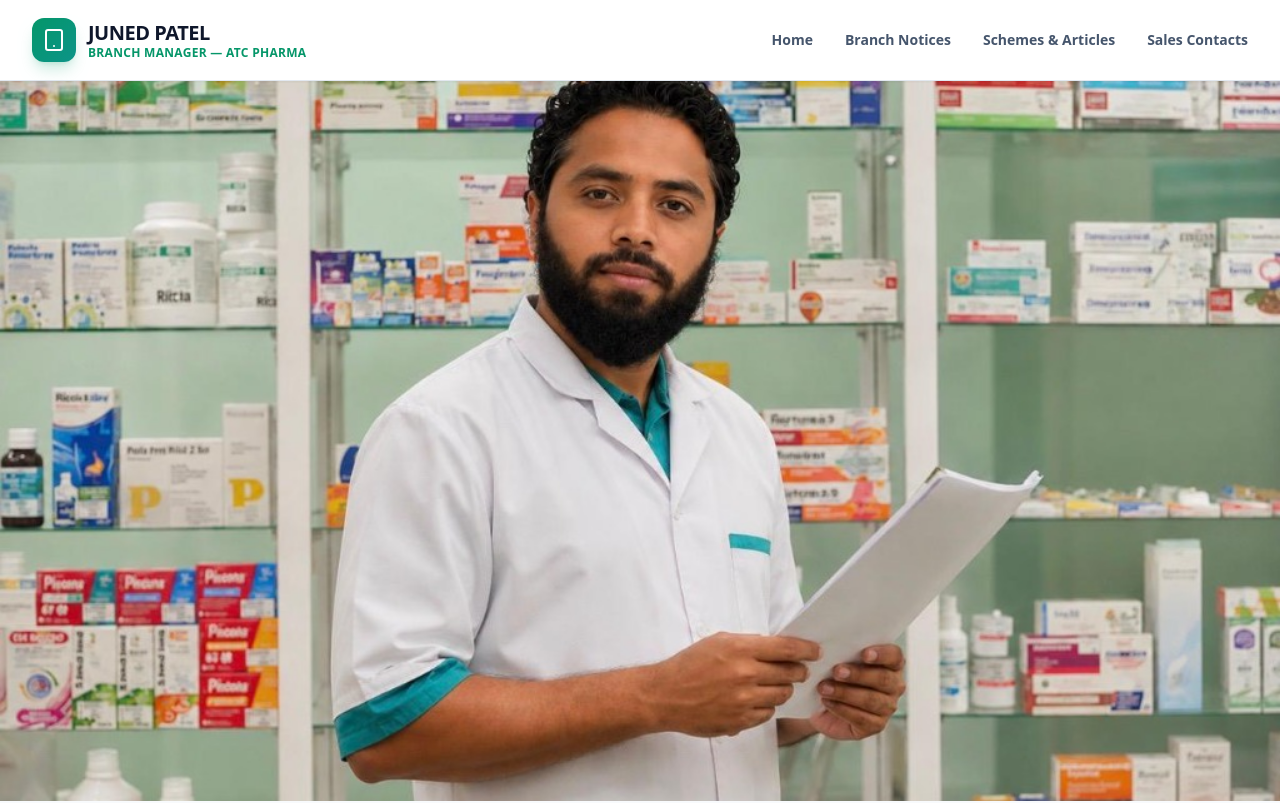
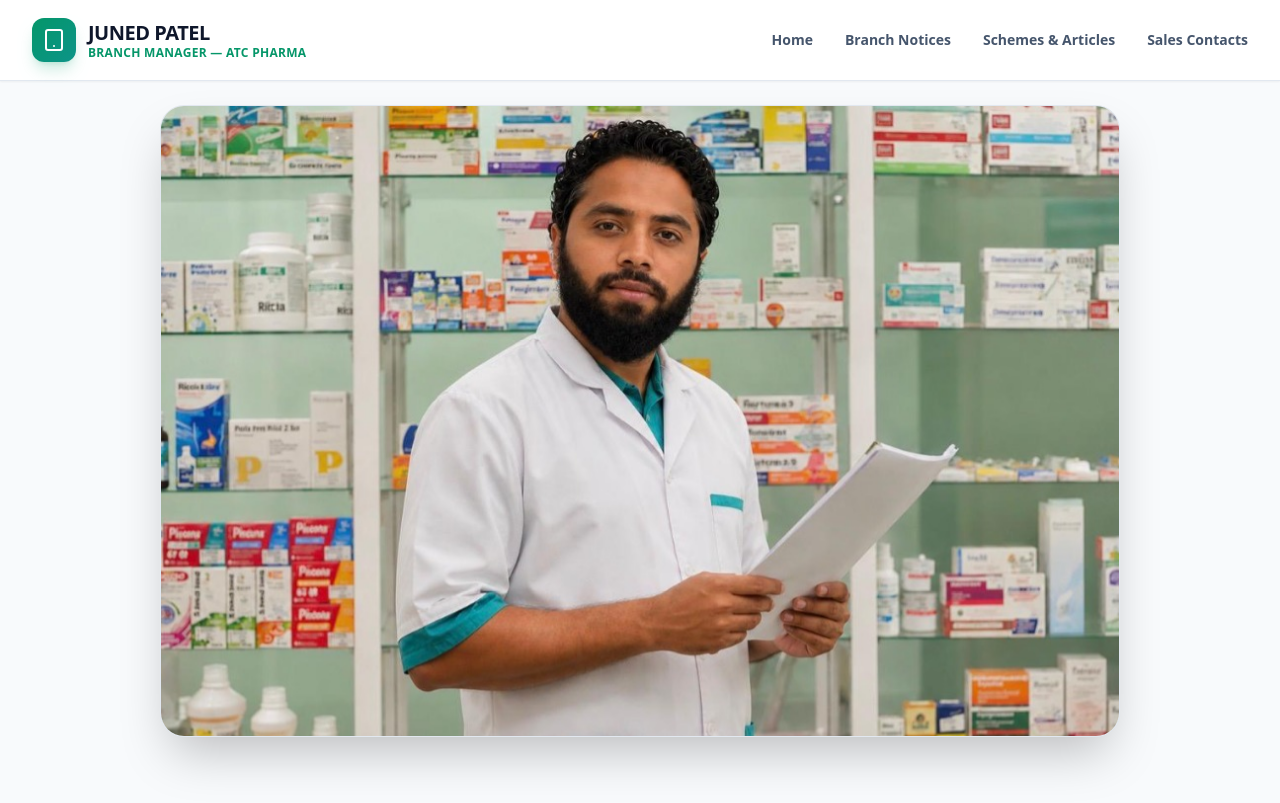
Before and after one commit to junedpharma/portfolio, a Next.js app: page / in a window 1280 px wide. Shown: the top 803 px of the page. Built offline with nearby package versions, Linux system fonts and the light colour scheme; no server answers; the database is empty.

Commit message:
Remove black letterboxing bars from Hero section and restore smooth zoom in / zoom out animation

```diff
--- a/src/components/Hero.tsx
+++ b/src/components/Hero.tsx
@@ -9,15 +9,16 @@ export const Hero: React.FC = () => {
   const { heroImage, managerName, managerTitle } = content.branchInfo;
 
   return (
-    <section id="hero" className="relative w-full bg-slate-950 text-white min-h-[calc(100vh-5rem)] flex items-center justify-center overflow-hidden">
-      {/* Hero Image Container */}
-      <div className="relative w-full h-[calc(100vh-5rem)] flex items-center justify-center p-2 sm:p-0">
+    <section id="hero" className="relative w-full max-w-5xl mx-auto px-3 sm:px-6 lg:px-8 pt-4 pb-8 sm:pt-6 sm:pb-12 text-center">
+      {/* 100% Natural Aspect Ratio Image Container — No Black Bars */}
+      <div className="relative inline-block w-full rounded-2xl sm:rounded-3xl overflow-hidden border border-slate-200 shadow-2xl bg-white">
         <Image
           src={heroImage || "/juned-patel.jpg"}
           alt={`${managerName} — ${managerTitle}`}
-          fill
-          sizes="100vw"
-          className="object-contain sm:object-cover object-center sm:animate-slow-zoom"
+          width={900}
+          height={1200}
+          sizes="(max-width: 768px) 100vw, 900px"
+          className="w-full h-auto block object-cover animate-slow-zoom"
           priority
         />
       </div>
```
